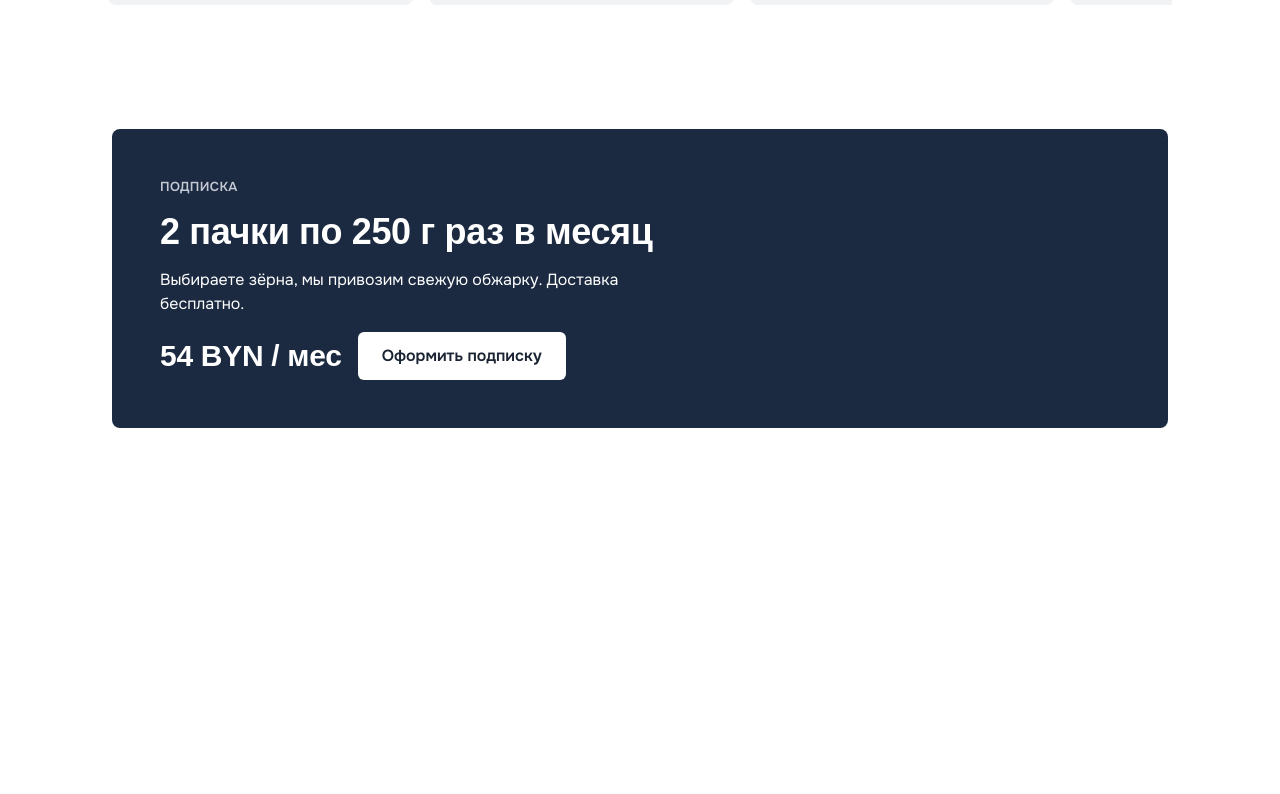
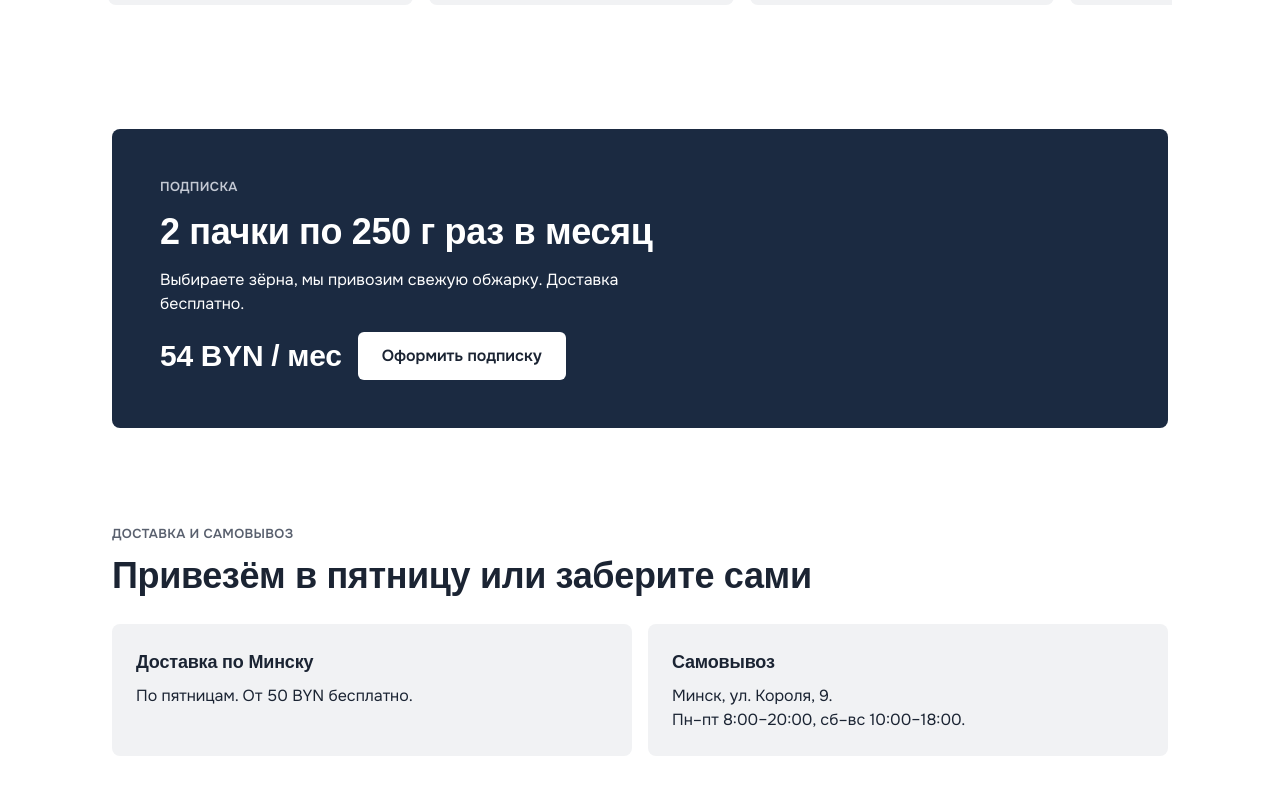
Before and after one commit to Monohansett/kvarta_testovoe, a Next.js app: page / in a window 1280 px wide. Shown: the part 2065-2859 px from the top of the page. Before the commit the page ends 2589 px from the top, so only its background shows below. Built offline with nearby package versions, Linux system fonts and the light colour scheme; a web font is replaced by a local one.

Commit message:
Added delivery section

```diff
--- /dev/null
+++ b/app/components/sections/Delivery.tsx
@@ -0,0 +1,28 @@
+export function Delivery() {
+  return (
+    <section id="delivery" className="pb-14 md:pb-24">
+      <div className="wrap">
+        <p className="mb-3 text-[13px] font-semibold uppercase tracking-wide text-muted">
+          Доставка и самовывоз
+        </p>
+        <h2 className="display mb-7 text-[25px] md:text-4xl">
+          Привезём в пятницу или заберите сами
+        </h2>
+        <div className="grid gap-4 md:grid-cols-2">
+          <div className="rounded-lg bg-mist p-6">
+            <h3 className="display mb-2 text-lg">Доставка по Минску</h3>
+            <p>По пятницам. От 50 BYN бесплатно.</p>
+          </div>
+          <div className="rounded-lg bg-mist p-6">
+            <h3 className="display mb-2 text-lg">Самовывоз</h3>
+            <p>
+              Минск, ул. Короля, 9.
+              <br />
+              Пн–пт 8:00–20:00, сб–вс 10:00–18:00.
+            </p>
+          </div>
+        </div>
+      </div>
+    </section>
+  );
+}
--- a/app/page.tsx
+++ b/app/page.tsx
@@ -2,6 +2,7 @@ import { Hero } from '@/components/sections/Hero';
 import { About } from './components/sections/About';
 import { Catalog } from './components/sections/Catalog';
 import { Subscription } from './components/sections/Subscription';
+import { Delivery } from './components/sections/Delivery';
 
 export default function Home() {
   return (
@@ -10,6 +11,7 @@ export default function Home() {
       <About />
       <Catalog />
       <Subscription />
+      <Delivery />
     </main>
   );
 }
```
